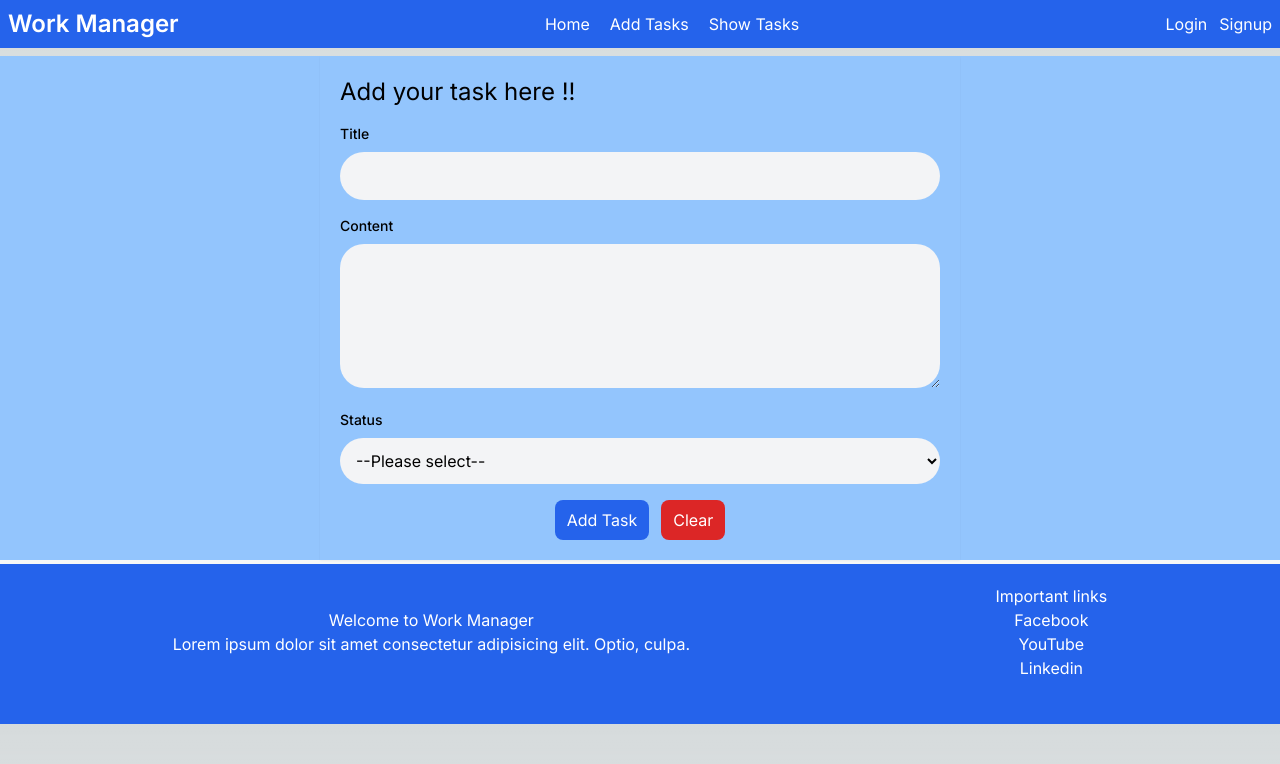
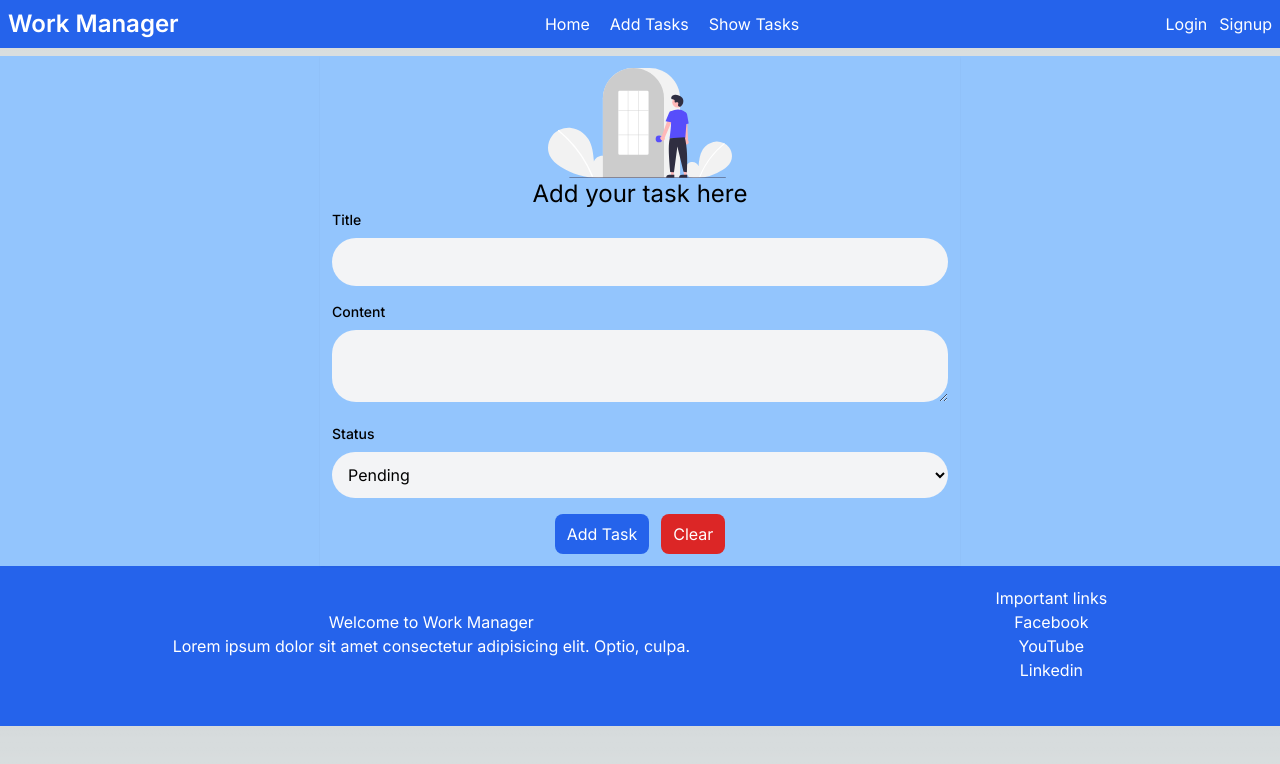
Before and after one commit to sandeepmalviya581/NEXT-JS-WORK-MANAGER-LCWD, a Next.js app: page /add-task in a window 1280 px wide. Shown: the top 764 px of the page. Built offline with nearby package versions, Linux system fonts and the light colour scheme.

Commit message:
Add Task compled in UI and Integration

```diff
--- a/package.json
+++ b/package.json
@@ -10,11 +10,13 @@
   },
   "dependencies": {
     "autoprefixer": "10.4.14",
+    "axios": "^1.4.0",
     "mongoose": "^7.4.0",
     "next": "13.4.10",
     "postcss": "8.4.26",
     "react": "18.2.0",
     "react-dom": "18.2.0",
+    "react-toastify": "^9.1.3",
     "tailwindcss": "3.3.3"
   }
 }
--- /dev/null
+++ b/src/app/add-task/AddTask.jsx
@@ -0,0 +1,136 @@
+"use client"
+import { addTask } from '@/services/taskService'
+import Image from 'next/image'
+import React, { useState } from 'react'
+import loginSvg from '../../assets/login.svg'
+import { toast } from 'react-toastify';
+
+
+
+const AddTask = () => {
+
+    const [task, setTask] = useState({
+
+        title: "",
+        content: "",
+        status: "",
+        userId: "64b911e367bff02e4bb0463d"
+
+    })
+
+    const handleAddTask = async (event) => {
+        event.preventDefault();
+        try {
+            const result = await addTask(task);
+            console.log(result);
+            toast.success(`Task "${result.title}" added successfully.`, {
+                position: 'top-right'
+            });
+
+            setTask({
+                title: "",
+                content: "",
+                status: "none",
+                userId: "64b911e367bff02e4bb0463d"
+
+            })
+
+        } catch (error) {
+            console.log(error);
+            toast.error("Failed to add task.", {
+                position: 'top-right'
+            })
+        }
+
+    }
+
+
+    return (
+        <div className='grid grid-cols-12 justify-center'>
+            <div className='col-span-6 col-start-4 p-3 shadow-sm'>
+                <div className=' flex justify-center'>
+                    <Image
+                        alt='login_svg'
+                        src={loginSvg} style={{
+                            width: '30%'
+                        }} />
+                </div>
+                <h1 className='text-2xl text-center' >Add your task here</h1>
+                <form action='#!' onSubmit={handleAddTask}>
+                    <div >
+                        <lable htmlFor='task_title' className="block text-sm font-medium mb-2">Title</lable>
+                        <input type="text" id='task_title'
+
+                            name="task_title"
+                            onChange={(event) => {
+                                setTask({
+                                    ...task,
+                                    title: event.target.value
+                                });
+                            }}
+                            value={task.title}
+                            className='w-full p-3 rounded-3xl bg-gray-100 focus:ring-gray-400 border-gray-800'
+                        />
+                    </div>
+                    <div className='mt-4'>
+
+                        <lable htmlFor='task_content' className="block text-sm font-medium mb-2">Content</lable>
+                        <textarea id='task_content' rows={2}
+                            name="task_content"
+                            onChange={(event) => {
+                                setTask({
+                                    ...task,
+                                    content: event.target.value
+                                });
+                            }}
+                            value={task.content}
+                            className='w-full p-3 rounded-3xl bg-gray-100 focus:ring-gray-400 border-gray-800'
+                        />
+
+                    </div>
+
+
+
+                    <div className='mt-4'>
+
+                        <lable htmlFor='task_content' className="block text-sm font-medium mb-2">Status</lable>
+                        <select id='task_status'
+                            name="task_status"
+                            onChange={(event) => {
+                                setTask({
+                                    ...task,
+                                    status: event.target.value
+                                });
+                            }}
+                            value={task.status}
+                            className='w-full p-3 rounded-3xl bg-gray-100 focus:ring-gray-400 border-gray-800'
+                        >
+
+                            <option value="none" disabled>
+                                --Please select--
+                            </option>
+                            <option value="Pending">
+                                Pending
+                            </option>
+
+                            <option value="Completed">
+                                Completed
+                            </option>
+                        </select>
+
+                    </div>
+
+                    <div className='mt-4 flex justify-center'>
+                        <button type='submit' className='bg-blue-600 py-2 px-3 rounded-lg hover:bg-blue-800 text-white'>Add Task</button>
+                        <button className='bg-red-600 py-2 px-3 rounded-lg hover:bg-red-800 text-white ms-3'>Clear</button>
+
+                    </div>
+
+                </form>
+            </div>
+
+        </div>
+    )
+}
+
+export default AddTask
--- /dev/null
+++ b/src/app/add-task/page.js
@@ -0,0 +1,14 @@
+import React from 'react'
+import AddTask from './AddTask'
+
+export const metadata = {
+    title: 'Add Task : Work Manager'
+}
+
+const AddTaskPage = () => {
+    return (
+        <AddTask />
+    )
+}
+
+export default AddTaskPage
--- a/src/app/add-task/page.jsx
+++ /dev/null
@@ -1,71 +0,0 @@
-import React from 'react'
-
-
-export const metadata = {
-    title: 'Add Task : Work Manager'
-}
-
-const AddTask = () => {
-    return (
-        <div className='grid grid-cols-12 justify-center'>
-
-            <div className='col-span-6 col-start-4 p-5 shadow-sm'>
-                <h1 className='text-2xl'>Add your task here !!</h1>
-
-
-                <form action='#!'>
-
-                    <div className='mt-4'>
-
-                        <lable htmlFor='task_title' className="block text-sm font-medium mb-2">Title</lable>
-                        <input type="text" id='task_title'
-                            className='w-full p-3 rounded-3xl bg-gray-100 focus:ring-gray-400 border-gray-800'
-                        />
-
-                    </div>
-
-                    <div className='mt-4'>
-
-                        <lable htmlFor='task_content' className="block text-sm font-medium mb-2">Content</lable>
-                        <textarea id='task_content' rows={5}
-                            className='w-full p-3 rounded-3xl bg-gray-100 focus:ring-gray-400 border-gray-800'
-                        />
-
-                    </div>
-
-
-
-                    <div className='mt-4'>
-
-                        <lable htmlFor='task_content' className="block text-sm font-medium mb-2">Status</lable>
-                        <select id='task_status' className='w-full p-3 rounded-3xl bg-gray-100 focus:ring-gray-400 border-gray-800'
-                        >
-
-                            <option value="none" selected disabled>
-                                --Please select--
-                            </option>
-                            <option value="Pending">
-                                Pending
-                            </option>
-
-                            <option value="Completed">
-                                Completed
-                            </option>
-                        </select>
-
-                    </div>
-
-                    <div className='mt-4 flex justify-center'>
-                        <button className='bg-blue-600 py-2 px-3 rounded-lg hover:bg-blue-800 text-white'>Add Task</button>
-                        <button className='bg-red-600 py-2 px-3 rounded-lg hover:bg-red-800 text-white ms-3'>Clear</button>
-
-                    </div>
-
-                </form>
-            </div>
-
-        </div>
-    )
-}
-
-export default AddTask
--- a/src/app/layout.js
+++ b/src/app/layout.js
@@ -1,7 +1,9 @@
 import './globals.css'
+import 'react-toastify/dist/ReactToastify.css';
 import { Inter } from 'next/font/google'
 import CustomNavbar from '@/components/CustomNavbar'
 import Footer from '@/components/Footer'
+import { ToastContainer } from 'react-toastify';
 
 const inter = Inter({ subsets: ['latin'] })
 
@@ -14,6 +16,7 @@ export default function RootLayout({ children }) {
   return (
     <html lang="en">
       <body className={inter.className}>
+        <ToastContainer />
         <CustomNavbar />
         <div className='mt-2 bg-blue-300'>
           {children}
--- a/src/components/Footer.jsx
+++ b/src/components/Footer.jsx
@@ -3,7 +3,7 @@ import React from 'react'
 
 const Footer = () => {
     return (
-        <footer className='h-40 bg-blue-600 text-white mt-1'>
+        <footer className='h-40 bg-blue-600 text-white'>
             <div className='flex p-5 justify-around'>
                 <div className='text-center flex flex-col justify-center'>
                     <h1>Welcome to Work Manager</h1>
--- /dev/null
+++ b/src/helper/httpHelper.js
@@ -0,0 +1,4 @@
+import axios from "axios"
+export const httpAxios = axios.create({
+    baseURL: process.env.BASE_URL
+})
--- /dev/null
+++ b/src/services/taskService.js
@@ -0,0 +1,5 @@
+import { httpAxios } from "@/helper/httpHelper";
+
+export async function addTask(task) {
+    return await httpAxios.post("/api/tasks", task).then((response) => response.data);
+}
```
Also changed, not shown: 2 other files (tests, documents, lock files or other folders).
